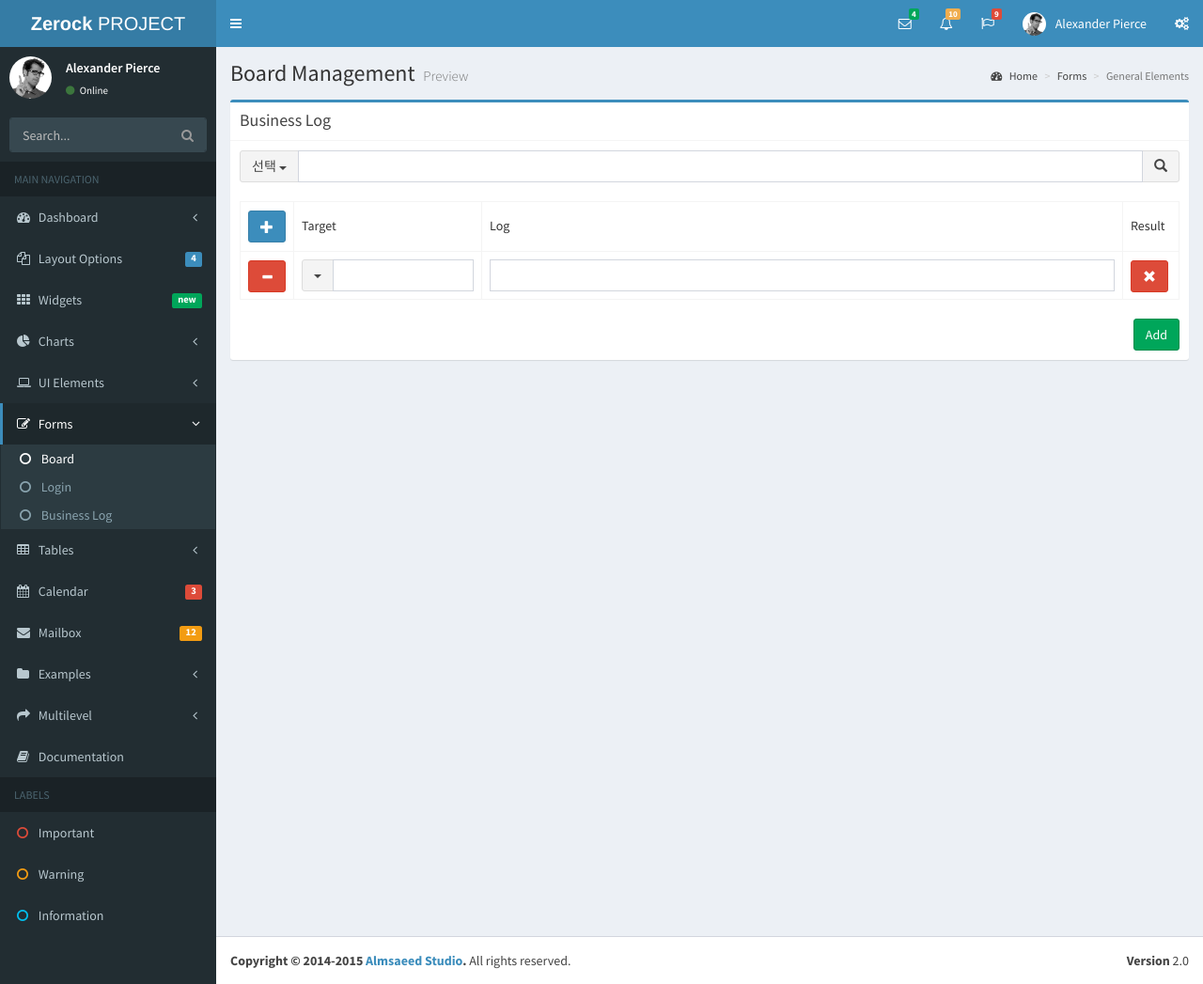
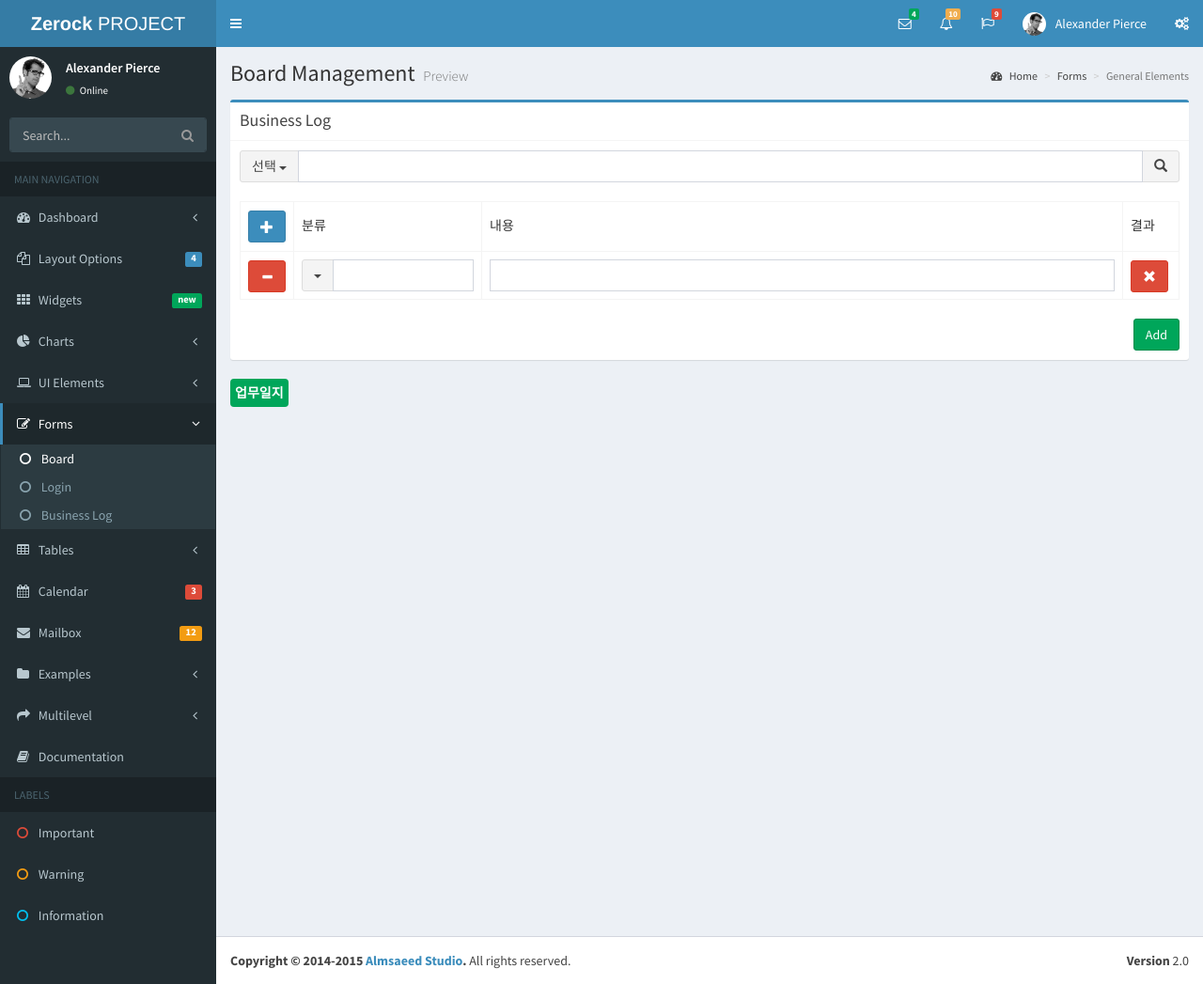
Before and after one commit to wayne-kim/basic_board-Spring_Postgresql_MyBatis_BootStrap-, a Java web app: page /businessLog/list in a window 1280 px wide. Shown: the whole page at 94% size. Run offline with Spring Boot 4, a stand-in JSP engine, Linux system fonts and the light colour scheme; data that the repository does not hold is empty; the project's own start-up code is not run, and a stand-in starts its controllers and pages; some libraries are stand-ins or nearby versions.

Commit message:
금일 업무일지 목록 가져오기 REST O, 뷰 페이지O

```diff
--- a/src/main/webapp/WEB-INF/views/businessLog/list.jsp
+++ b/src/main/webapp/WEB-INF/views/businessLog/list.jsp
@@ -40,12 +40,12 @@
 				</div>
 
 				<div class="box-body">
-					<table class="table table-bordered">
+					<table class="table table-bordered" id="createTable">
 						<tr>
 							<th style="width: 10px"><button class="btn btn-primary glyphicon glyphicon-plus" id="btn-plus"></button></th>
-							<th style="width: 200px"><h5>Target</h5></th>
-							<th><h5>Log</h5></th>
-							<th style="width: 60px"><h5>Result</h5></th>
+							<th style="width: 200px"><h5>분류</h5></th>
+							<th><h5>내용</h5></th>
+							<th style="width: 60px"><h5>결과</h5></th>
 						</tr>
 
 						<tr class="new-business-log">
@@ -74,16 +74,40 @@
 							<td><button class="btn btn-danger glyphicon glyphicon-remove btn-result"></button></td>
 						</tr>
 					</table>
-					<br/>
+					<br />
 					<button class="btn btn-success pull-right" id="addLogBtn">Add</button>
 				</div>
 				<!-- /.row -->
 			</div>
 			<!-- /.box-body -->
+
+			<!-- The time line -->
+			<ul class="timeline">
+				<!-- timeline time label -->
+				<li class="time-label" id="bussinessLogDiv"><span class="bg-green"> 업무일지</span></li>
+				<li class="businessLogLi" data-cno="54"><i class="fa fa-comments bg-blue"></i>
+					<div class="timeline-item">
+						<input type="hidden" />
+						<span class="time">
+							<i class="fa fa-clock-o"></i>날짜
+						</span>
+						<h3 class="timeline-header">웨인</h3>
+						<div class="timeline-body">
+							<table class="table table-bordered" id="businessList">
+								<tr>
+									<th style="width: 200px">분류</th>
+									<th>내용</th>
+									<th style="width: 60px">결과</th>
+								</tr>
+							</table>
+						</div>
+						<div class="timeline-footer">
+							<a class="btn btn-primary btn-sm" data-toggle="modal" data-target="#modifyModal">Modify</a>
+						</div>
+					</div></li>
+			</ul>
 		</div>
 	</div>
-	<!--/.col (left) -->
-	<!-- /.row -->
 </section>
 <!-- /.content -->
 </div>
@@ -99,7 +123,7 @@
 	$(".btn-delete").on("click", function(e) {
 		$(e.target).parent().parent().remove();
 	});
-
+	//업무일지 버튼에는 적용 안됨
 	$(".btn-result").on("click", function(e) {
 		if ($(e.target).hasClass("glyphicon-remove")) {
 			$(e.target).removeClass("glyphicon-remove");
@@ -117,37 +141,42 @@
 	});
 
 	var newBusinessLog = $(".new-business-log").clone(true, true);
-	;
+
 	$("#btn-plus").on("click", function() {
 		var obj = newBusinessLog.clone(true, true);
 
-		$(".table").append(obj);
+		$("#createTable").append(obj);
 	});
 
-	$(".table").on("click", ".dropdown-menu li", function(){
+	$(".table").on("click", ".dropdown-menu li", function() {
 		var target = $(this);
 		var input = target.parent().parent().parent().find("input");
 		input.val(target.text());
 	});
 
-	$("#addLogBtn").on("click",function(){
+	$("#addLogBtn").on("click", function() {
 		var logs = $(".new-business-log");
+
+		if (logs.length <= 0) {
+			alert("업무일지를 작성해주세요.");
+			return;
+		}
 
 		var datas = new Array();
 
-		for(var i=0; i<logs.length; i++){
+		for (var i = 0; i < logs.length; i++) {
 			var data = new Object();
 			var target = logs.eq(i).find("input").eq(0).val();
 			var content = logs.eq(i).find("input").eq(1).val();
-			var result =  logs.eq(i).find(".btn-result");
+			var result = logs.eq(i).find(".btn-result");
 			result = (result.attr('class').includes("btn-danger") == true ? "0" : "1");
 
-			if(target == ""){
+			if (target == "") {
 				alert("input target");
 				logs.eq(i).find("input").eq(0).focus();
 				return;
 			}
-			if(content == ""){
+			if (content == "") {
 				alert("input log");
 				logs.eq(i).find("input").eq(1).focus();
 				return;
@@ -174,10 +203,72 @@
 				console.log("result: " + result);
 				if (result == "SUCCESS") {
 					alert("등록되었습니다.");
+					logs.remove();
 				}
 			}
 		});
 	});
+
+	var modelBusinessLog  = $(".businessLogLi").clone(true, true);
+	$(".businessLogLi").remove();
+
+	$.getJSON("/businessLogREST", function(data) {
+		console.log(data);
+		for(var i=0; i<data.length; i++){
+			var lno = data[i].lno;
+			var log = data[i].log;
+			var regdate = data[i].regdate;
+			var revdate = data[i].revdate;
+			var user_num = data[i].user_num;
+
+			var checkAttendance;
+
+			var obj = modelBusinessLog.clone(true, true);
+			//업무일지 번호
+			$(obj).find("input").val(lno);
+			//로그 내용
+			var jsonLog = JSON.parse(log);
+			var tag ="";
+			for(var j=0; j<jsonLog.length;j++){
+				var target = jsonLog[j][['target']];
+				var log = jsonLog[j][['log']];
+				var result = jsonLog[j][['result']];
+				tag += "<tr><td>"+target+"</td>";
+				tag += "<td>"+log+"</td>";
+				tag += "<td><button disabled class='btn btn-result ";
+				if(result=="0") tag +="glyphicon glyphicon-ok btn-success'></button></td></tr>";
+				else tag +="glyphicon glyphicon-remove btn-danger '></button></td></tr>";
+			}
+			console.log(tag);
+			$(obj).find("#businessList").append(tag);
+			//날짜
+			function msToTime(duration) {
+			    var milliseconds = parseInt((duration%1000)/100)
+			        , seconds = parseInt((duration/1000)%60)
+			        , minutes = parseInt((duration/(1000*60))%60)
+			        , hours = parseInt((duration/(1000*60*60))%24);
+
+			    hours = (hours < 10) ? "0" + hours : hours;
+			    minutes = (minutes < 10) ? "0" + minutes : minutes;
+			    seconds = (seconds < 10) ? "0" + seconds : seconds;
+
+			    checkAttendance = hours+minutes+"";
+
+			    return hours + ":" + minutes;
+			}
+			var date = (revdate != null) ? msToTime(revdate) : msToTime(regdate);
+			if(checkAttendance > "0900" ){
+				var icon = $(obj).find(".fa-comments");
+				icon.removeClass("bg-blue");
+				icon.addClass("bg-red");
+			}
+			$(obj).find(".time").text(date);
+			//유저번호
+			$(obj).find(".timeline-header").text(user_num);
+
+			$(".timeline").append(obj);
+		}
+	});
 </script>
 
 <%@include file="../include/footer.jsp"%>
```
